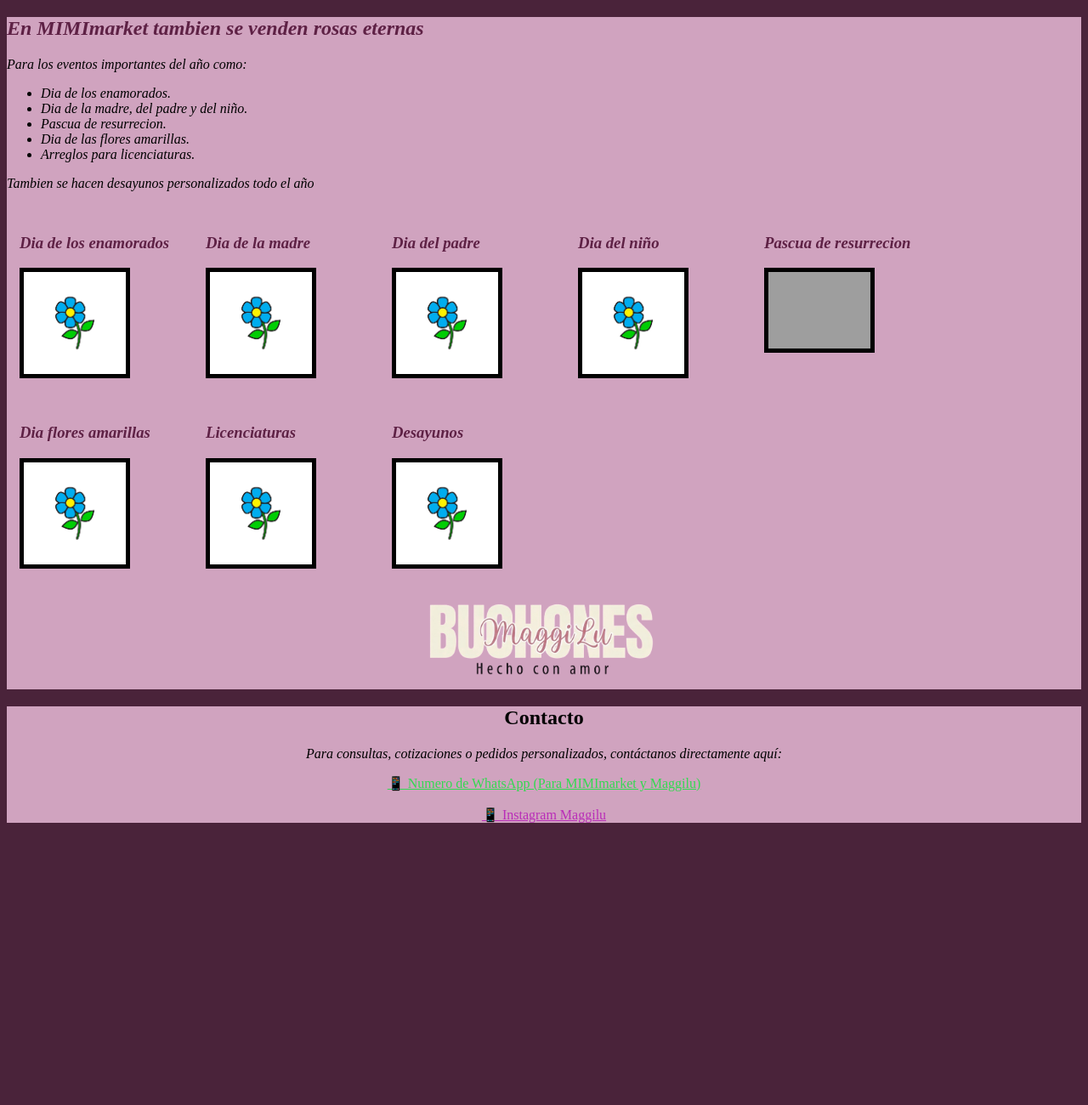
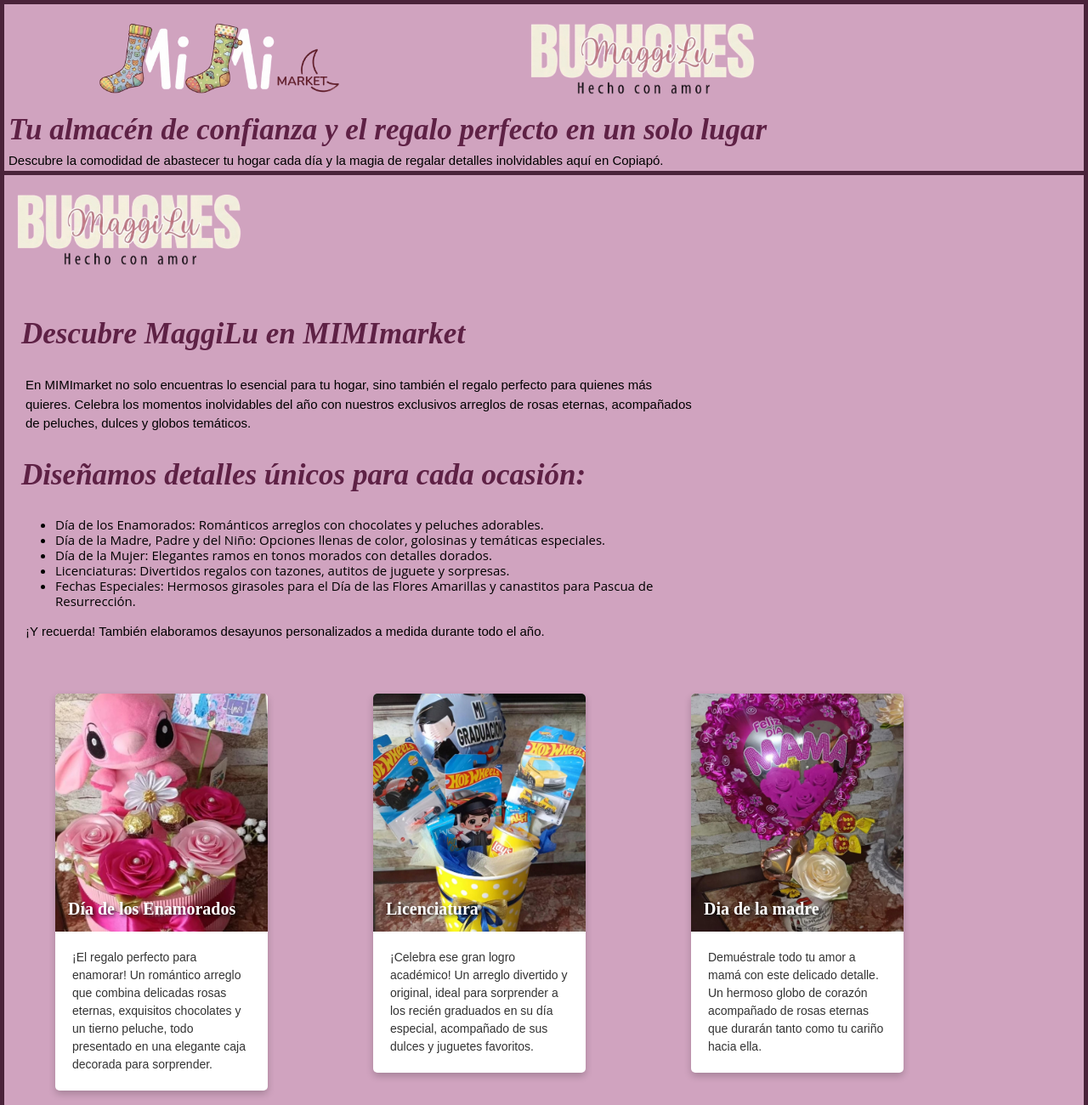
Before and after one commit to vergaran46-hub/mimimarket-maggilu, a plain HTML site: page index.html in a window 1280 px wide. Shown: the top 1300 px of the page at 85% size. Before the commit the page ends 976 px from the top, so only its background shows below. Drawn offline with Linux system fonts and the light colour scheme; grey boxes are pictures that could not be loaded.

Commit message:
Agrega sección principal del negocio, tarjetas de productos y estilos CSS
Se creó la nueva sección de bienvenida (portada) integrando los logos de MIMImarket y MaggiLu con su título descriptivo.

Se construyó la estructura de las tarjetas de productos (.tarjeta) en el archivo index.html.

Se insertaron las fotografías correspondientes a cada arreglo floral y ocasión especial dentro de las tarjetas.

Se actualizaron los estilos generales en estilos.css, definiendo la visualización de las tarjetas (inline-block), colores, márgenes y sombras.

Se configuraron las fuentes tipográficas base para los títulos y párrafos, mejorando la lectura y presentación general de la tienda.

```diff
--- a/assets/estilos.css
+++ b/assets/estilos.css
@@ -5,13 +5,18 @@
     vertical-align: top;
 
 }
-.Maggilu img{
-    border: 5px solid black;
-}
-
 .arreglos{
     font-style: italic;
     color: #5E2145;
+    font-size: 35px;
+}
+
+.negocio{
+    font-style: italic;
+    font-size: 35px;
+    margin: 5px;
+    color: #5E2145;
+
 }
 
 .wsp{
@@ -22,10 +27,94 @@
     color: #b92db8;
 }
 
+.final {
+    background-color: #d0a3bf;
+    text-align:center;
+}
+
+.margenArreglado {
+    margin: 5px;
+}
+
 p{
-    font-style: italic;
+    font-family: sans-serif;
+    font-size: 15px;
+    line-height: 1.5;
+    margin: 2px 5px;
 }
 
 li{
-    font-style: italic;
+    font-family: 'open sans', sans-serif;
+    font-size: 15px;
+    line-height: 1.2;
 }
+
+.rosas {
+    max-width: 800px;
+    margin-top: 40px;
+
+    padding: 0 20px;
+}
+
+.tarjeta {
+    width: 250px;
+    display: inline-block;
+    margin:60px;
+    background-color: white;
+    border-radius: 5px;
+    box-shadow: 0 4px 8px rgba(0,0,0,0.2);
+    overflow: hidden;
+    vertical-align: top;
+    text-align: left;
+}
+
+.imagenTarjeta {
+    position: relative;
+}
+
+body {
+    background-color: #4A233A;
+    margin: 5px;
+}
+
+.imagenTarjeta img {
+    width: 100%;
+    height: 280px;
+    object-fit: cover;
+    display: block;
+    border: none;
+}
+
+.cuadros {
+    background-color: #d0a3bf;
+    margin-bottom: 5px;
+    margin-top: 5px;
+}
+
+
+.tituloTarjeta {
+    position: absolute;
+    bottom: 15px;
+    left: 15px;
+    color: white;
+    font-size: 20px;
+    font-weight: bold;
+    text-shadow: 2px 2px 4px rgba(0,0,0,0.8);
+}
+
+.contenidoTarjeta {
+    padding: 20px;
+}
+
+.contenidoTarjeta p {
+    margin: 0;
+    color: #333333;
+    font-style: normal;
+    font-size: 14px;
+}
+
+.logos img{
+    display: inline-block;
+    margin:0 100px;
+    vertical-align:middle;
+}
--- a/index.html
+++ b/index.html
@@ -6,115 +6,156 @@
     <title>MIMImarket - Tu almacen de barrio</title>
     <link href="assets/estilos.css" rel="stylesheet">
 </head>
-<body style="background-color: #4A233A;">
+<body>
     <main>
-        <section style="background-color: #d0a3bf;">
 
-            <h2 class="arreglos"> En MIMImarket tambien se venden rosas eternas </h2>
-            <p>Para los eventos importantes del año como:</p>
-            <ul>
-                <li>Dia de los enamorados.</li>
-                <li>Dia de la madre, del padre y del niño.</li>
-                <li>Pascua de resurrecion.</li>
-                <li>Dia de las flores amarillas.</li>
-                <li>Arreglos para licenciaturas.</li>
-            </ul>
-            <p>Tambien se hacen desayunos personalizados todo el año</p>
+        <section class="cuadros">
 
-                <div class="Maggilu">
-                    <h3 class="arreglos">Dia de los enamorados</h3>
-                    <img src="img/imagen de prueba front end.jpg" width="120">
-                </div>
 
-                <div class="Maggilu">
-                    <h3 class="arreglos">Dia de la madre</h3>
-                    <img src="img/imagen de prueba front end.jpg" width="120">
-                </div>
 
-                <div class="Maggilu">
-                    <h3 class="arreglos">Dia del padre</h3>
-                    <img src="img/imagen de prueba front end.jpg", width="120">
-                </div>
+            <div class="logos">
 
-                <div class="Maggilu">
-                    <h3 class="arreglos">Dia del niño</h3>
-                    <img src="img/imagen de prueba front end.jpg", width="120">
-                </div>
+                <img src="img/Logo_MIMImarket-removebg-preview.png" alt="Logo MIMImarket" width="300px">
+                <img src="img/Logo_Maggilu-removebg-preview.png" alt="Logo MaggiLu" width="300px">
 
-                <div class="Maggilu">
-                    <h3 class="arreglos">Pascua de resurrecion</h3>
-                    <img src="img/Logo MIMImarket.png", width="120">
-                </div>
+            </div>
 
-                <div class="Maggilu">
-                    <h3 class="arreglos">Dia flores amarillas</h3>
-                    <img src="img/imagen de prueba front end.jpg", width="120">
-                </div>
+            <h2 class="negocio">Tu almacén de confianza y el regalo perfecto en un solo lugar</h2>
 
-                <div class="Maggilu">
-                    <h3 class="arreglos">Licenciaturas</h3>
-                    <img src="img/imagen de prueba front end.jpg", width="120">
-                </div>
-
-                <div class="Maggilu">
-                    <h3 class="arreglos">Desayunos</h3>
-                    <img src="img/imagen de prueba front end.jpg", width="120">
-                </div>
+            <p>Descubre la comodidad de abastecer tu hogar cada día y la magia de regalar detalles inolvidables aquí en Copiapó.</p>
 
 
 
 
 
-            <img src="img/Logo_Maggilu-removebg-preview.png" alt="Logo Maggilu" width="300" style="display: block; margin: auto;">
+        </section>
 
+        <section class="cuadros">
+
+            <img src="img/Logo_Maggilu-removebg-preview.png" alt="Logo Maggilu" width="300">
+
+            <div class="rosas">
+                <h2 class="arreglos"> Descubre MaggiLu en MIMImarket </h2>
+                <p>En MIMImarket no solo encuentras lo esencial para tu hogar, sino también el regalo perfecto para quienes más quieres.
+                    Celebra los momentos inolvidables del año con nuestros exclusivos arreglos de rosas eternas, acompañados de peluches, dulces y globos temáticos.</p>
+
+                <h2 class="arreglos">Diseñamos detalles únicos para cada ocasión:</h2>
+                <ul>
+                    <li>Día de los Enamorados: Románticos arreglos con chocolates y peluches adorables.</li>
+                    <li>Día de la Madre, Padre y del Niño: Opciones llenas de color, golosinas y temáticas especiales.</li>
+                    <li>Día de la Mujer: Elegantes ramos en tonos morados con detalles dorados.</li>
+                    <li>Licenciaturas: Divertidos regalos con tazones, autitos de juguete y sorpresas.</li>
+                    <li>Fechas Especiales: Hermosos girasoles para el Día de las Flores Amarillas y canastitos para Pascua de Resurrección.</li>
+                </ul>
+                <p>¡Y recuerda! También elaboramos desayunos personalizados a medida durante todo el año.</p>
+            </div>
+
+            <div class="tarjeta">
+                <div class="imagenTarjeta">
+                    <img src="img/Dia de los enamorados.jpg" alt="Imagen de rosas del dia de los enamorados">
+                    <span class="tituloTarjeta">Día de los Enamorados</span>
+                </div>
+
+                <div class="contenidoTarjeta">
+                    <p>¡El regalo perfecto para enamorar! Un romántico arreglo que combina delicadas rosas eternas, exquisitos chocolates y un tierno peluche, todo presentado en una elegante caja decorada para sorprender.</p>
+                </div>
+                </div>
+
+
+            <div class="tarjeta">
+                <div class="imagenTarjeta">
+                    <img src="img/Licenciatura.jpeg" alt="Ramo para licenciaturas">
+                    <span class="tituloTarjeta">Licenciatura</span>
+                </div>
+
+                <div class="contenidoTarjeta">
+                    <p>¡Celebra ese gran logro académico! Un arreglo divertido y original, ideal para sorprender a los recién graduados en su día especial, acompañado de sus dulces y juguetes favoritos.</p>
+                </div>
+            </div>
+
+            <div class="tarjeta">
+                <div class="imagenTarjeta">
+                    <img src="img/Dia de la madre.jpeg" alt="Rosas del dia de la madre">
+                    <span class="tituloTarjeta">Dia de la madre</span>
+                </div>
+
+                <div class="contenidoTarjeta">
+                    <p>Demuéstrale todo tu amor a mamá con este delicado detalle. Un hermoso globo de corazón acompañado de rosas eternas que durarán tanto como tu cariño hacia ella.</p>
+                </div>
+            </div>
+
+            <div class="tarjeta">
+                <div class="imagenTarjeta">
+                    <img src="img/Dia del padre.jpeg" alt="Dia del padre">
+                    <span class="tituloTarjeta">Dia del padre</span>
+                </div>
+
+                <div class="contenidoTarjeta">
+                    <p>Para el héroe de la casa. Un regalo temático y muy original que incluye una selección de snacks y un globo festivo para brindar por el mejor papá de todos.</p>
+                </div>
+            </div>
+
+            <div class="tarjeta">
+                <div class="imagenTarjeta">
+                    <img src="img/Dia del ni;o.jpeg" alt="Dia del niño">
+                    <span class="tituloTarjeta">Dia del niño</span>
+                </div>
+
+                <div class="contenidoTarjeta">
+                    <p>¡Haz que su día sea inolvidable! Una explosión de colores y dulzura, repleto de los chocolates y golosinas que más les gustan, coronado con un alegre globo infantil.</p>
+                </div>
+            </div>
+
+            <div class="tarjeta">
+                <div class="imagenTarjeta">
+                    <img src="img/Dia de la mujer.jpeg" alt="Dia de la mujer">
+                    <span class="tituloTarjeta">Dia de la mujer</span>
+                </div>
+
+                <div class="contenidoTarjeta">
+                    <p>Un tributo a su fuerza y dedicación. Este elegante arreglo destaca por sus intensos tonos morados, detalles dorados y hermosas flores hechas completamente a mano.</p>
+                </div>
+            </div>
+
+            <div class="tarjeta">
+                <div class="imagenTarjeta">
+                    <img src="img/Flores amarillas.jpeg" alt="Flores amarillas">
+                    <span class="tituloTarjeta">Flores amarillas</span>
+                </div>
+
+                <div class="contenidoTarjeta">
+                    <p>Regala luz y alegría con este imponente girasol eterno. Su elegante envoltorio oscuro hace resaltar el vibrante color amarillo, perfecto para cumplir con esta hermosa tradición.</p>
+                </div>
+            </div>
+
+            <div class="tarjeta">
+                <div class="imagenTarjeta">
+                    <img src="img/Pascua de resurreccion .jpeg" alt="Pascua de resurreccion">
+                    <span class="tituloTarjeta">Pascua de resurreccion</span>
+                </div>
+
+                <div class="contenidoTarjeta">
+                    <p>¡El conejito ya llegó a MaggiLu! Celebra esta dulce fecha con una hermosa presentación que incluye chocolates y tiernos detalles temáticos que encantarán a toda la familia.</p>
+                </div>
+            </div>
         </section>
     </main>
-    <footer style="background-color: #d0a3bf; text-align:center;" >
-        <h2>Contacto</h2>
-        <p>Para consultas, cotizaciones o pedidos personalizados, contáctanos directamente aquí:</p>
-
-        <a class="wsp" href="http://wa.me/56954237047" target="_blank">
-            📱 Numero de WhatsApp (Para MIMImarket y Maggilu)
-        </a>
-        <br><br>
-        <a class="instagram" href="" target="_blank">
-            📱 Instagram Maggilu
-        </a>
-    </footer>
-</body>
 
 
 
 
 
+    <footer class="final">
+        <h2 class="margenArreglado">Contacto</h2>
+        <p>Para consultas, cotizaciones o pedidos personalizados, contáctanos directamente aquí:</p>
 
-
-
-
-
-
-
-
-
-
-
-
-
-
-
-
-
-
-
-
-
-
-
-
-
-
-
-
-
+        <a class="wsp" href="http://wa.me/56954237047" target="_blank">
+            <img src="img/logo wsp-Photoroom.png" width="20px"> Numero de WhatsApp (Para MIMImarket y Maggilu)
+        </a>
+        <br><br>
+        <a class="instagram" href="" target="_blank">
+            <img src="img/Logo instragram-Photoroom.png" width="20px"> Instagram Maggilu
+        </a>
+    </footer>
 </body>
 </html>
```
Also changed, not shown: img/Dia de la madre.jpeg (added), img/Dia de la mujer.jpeg (added), img/Dia de los enamorados.jpg (added), img/Dia del ni;o.jpeg (added), img/Dia del padre.jpeg (added), img/Flores amarillas.jpeg (added), img/Licenciatura.jpeg (added), img/Logo instragram-Photoroom.png (added), img/Pascua de resurreccion .jpeg (added), img/imagen de prueba front end.jpg (deleted), img/logo wsp-Photoroom.png (added), 2 other files.
